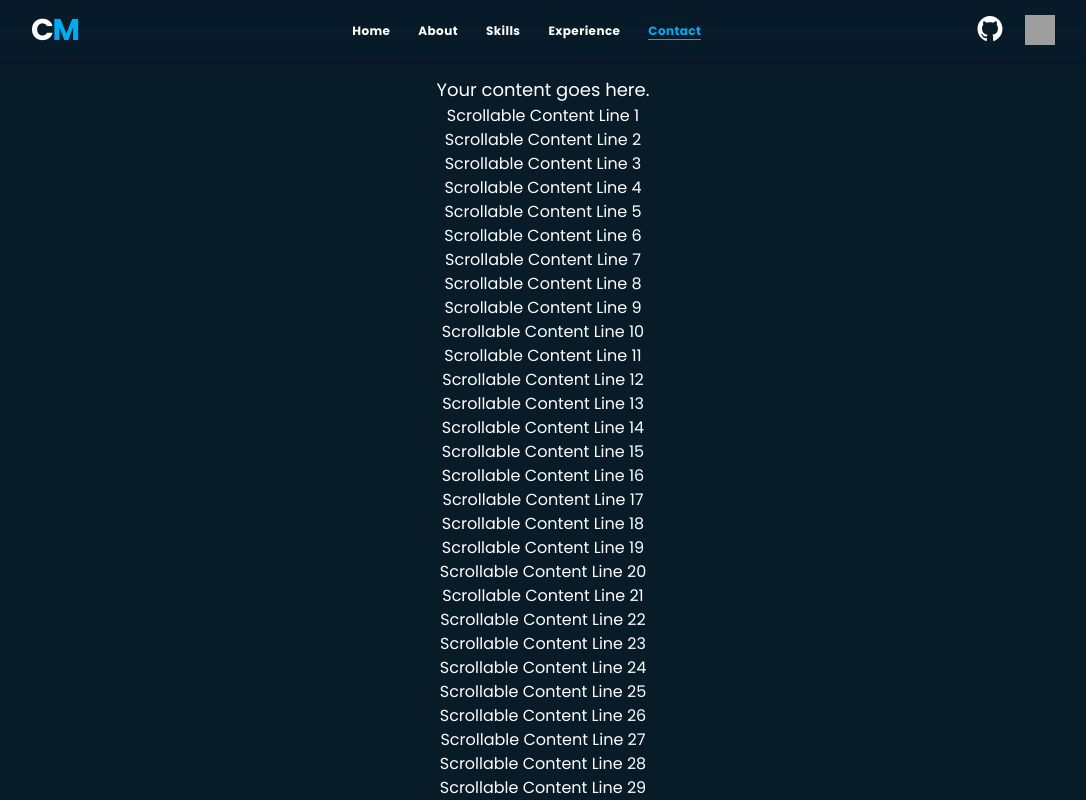
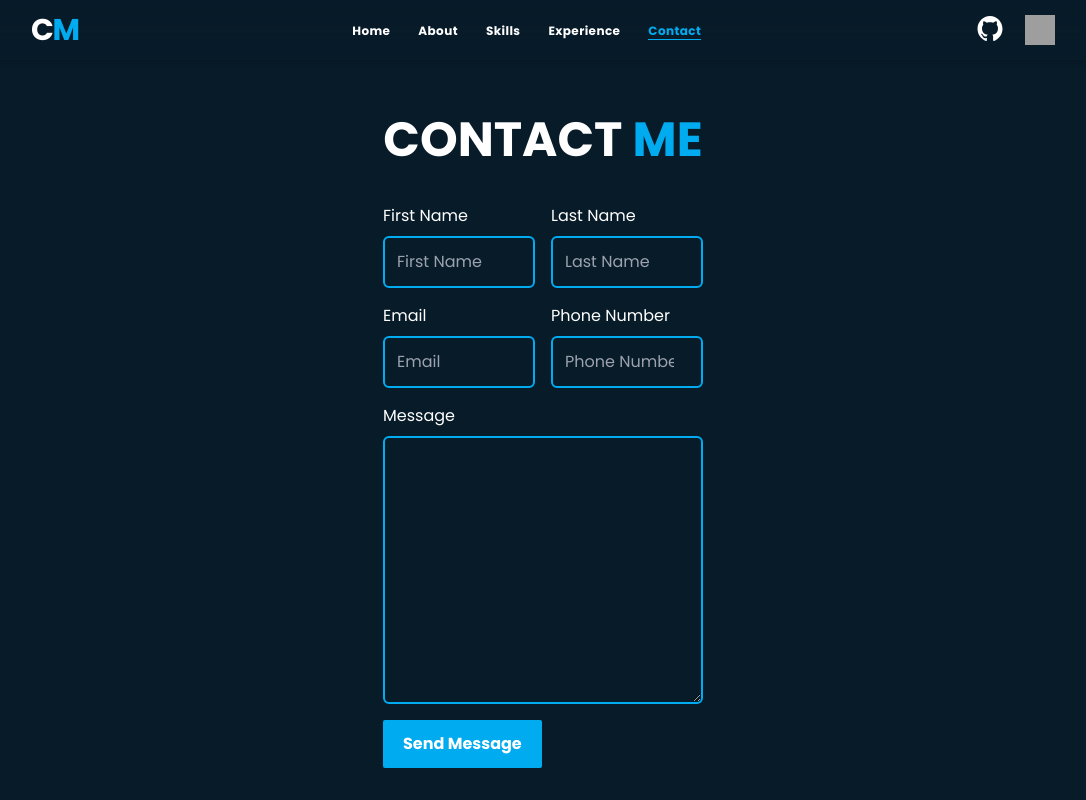
Before and after one commit to chiraghm12/Portfolio, a React (Vite) app: page /contact in a window 1280 px wide. Shown: the whole page, without its empty margins (97-1183 px from the left). Built offline with nearby package versions, Linux system fonts and the light colour scheme; grey boxes are pictures that could not be loaded.

Commit message:
add contact form and fix header github icon

```diff
--- a/src/components/Contact/Contact.jsx
+++ b/src/components/Contact/Contact.jsx
@@ -1,15 +1,39 @@
 function Contact() {
     return (
         <>
-      {/* <div className='fixed top-0 left-0 h-screen w-full bg-[#081b29]'></div>
-            <h1 className="relative text-4xl font-bold text-white pt-100">
-                This is Contact Page
-            </h1>  */}
             <div className="h-full overflow-auto p-4 text-white text-center">
-        <p className="text-lg">Your content goes here.</p>
-        {[...Array(50)].map((_, i) => (
-          <p key={i}>Scrollable Content Line {i + 1}</p>
-        ))}
+                <div className="px-20 py-10 text-center font-bold text-5xl">
+                    CONTACT <span className="text-[#00abf0]">ME</span>
+                </div>
+                <div className="px-96">
+                    <form className="px-20">
+                        <div className="flex flex-wrap gap-4">
+                            <div className="flex flex-col gap-2 w-[calc(50%-8px)]">
+                                <label className="text-white text-left flex-grow" htmlFor="fname">First Name</label>
+                                <input className="text-white focus:outline-none border-2 border-[#00abf0] bg-transparent rounded-md p-3 flex-grow" type="text" name="fname" id="fname" placeholder="First Name" />
+                            </div>
+                            <div className="flex flex-col gap-2 w-[calc(50%-8px)]">
+                                <label className="text-white text-left flex-grow" htmlFor="lname">Last Name</label>
+                                <input className="text-white focus:outline-none border-2 border-[#00abf0] bg-transparent rounded-md p-3 flex-grow" type="text" name="lname" id="lname" placeholder="Last Name" />
+                            </div>
+                            <div className="flex flex-col gap-2 w-[calc(50%-8px)]">
+                                <label className="text-white text-left flex-grow" htmlFor="email">Email</label>
+                                <input className="text-white focus:outline-none border-2 border-[#00abf0] bg-transparent rounded-md p-3 flex-grow" type="email" name="email" id="email" placeholder="Email" />
+                            </div>
+                            <div className="flex flex-col gap-2 w-[calc(50%-8px)]">
+                                <label className="text-white text-left flex-grow" htmlFor="phone">Phone Number</label>
+                                <input className="text-white focus:outline-none border-2 border-[#00abf0] bg-transparent rounded-md p-3 flex-grow" type="number" name="phone" id="phone" placeholder="Phone Number" />
+                            </div>
+                            <div className="flex flex-col gap-2 w-full">
+                                <label className="text-white text-left flex-grow" htmlFor="msg">Message</label>
+                                <textarea className="text-white focus:outline-none border-2 border-[#00abf0] bg-transparent rounded-md p-3 flex-grow" name="msg" id="msg" rows="10"></textarea>
+                            </div>
+                            <button className="px-5 py-3 font-bold rounded-sm bg-[#00abf0] duration-300 hover:shadow-[0px_0px_20px_10px_rgba(0,171,240,0.50)]">
+                                    Send Message
+                                </button>
+                        </div>
+                    </form>
+                </div>
             </div>
         </>
     )
--- a/src/components/Header/Header.jsx
+++ b/src/components/Header/Header.jsx
@@ -30,7 +30,7 @@ function Header() {
                     </nav>
                     <div className="flex gap-x-5">
                         <NavLink to="https://github.com/chiraghm12" target="_blank">
-                            <img className=" 2xl:mt-[3px] xl:mt-[1px] xl:w-[30px] xl:h-[25px] 2xl:w-[40px] 2xl:h-[35px]" src="/github_icon.svg" alt="github" />
+                            <img className=" 2xl:mt-[3px] xl:mt-[1px] xl:w-[30px] xl:h-[25px] 2xl:w-[38px] 2xl:h-[33px]" src="/github_icon.svg" alt="github" />
                         </NavLink>
                         <NavLink to="https://www.linkedin.com/in/chirag-mandaviya-4b5b971ab/" target="_blank">
                             <img className="2xl:w-[40px] 2xl:h-[40px] xl:w-[30px] xl:h-[30px]" src="/linkedin_icon.svg" alt="linkedin" />
```
Lines whose indentation alone changed are shown as unchanged.
